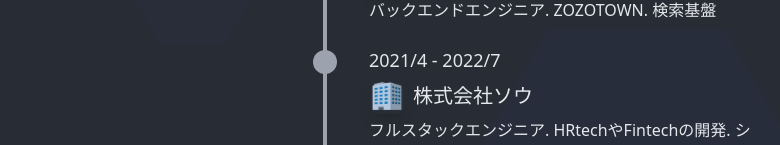
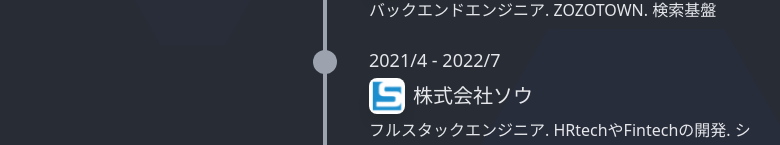
Before and after one commit to mahiro72/mahiro72-resume, a React (Create React App) app: page / in a window 1280 px wide. Shown: the part 654-799 px from the top of the page, without its empty margins (247-1027 px from the left). Built offline with nearby package versions, Linux system fonts and the light colour scheme.

Commit message:
add sou img

```diff
--- a/src/data/profile/work/data.ts
+++ b/src/data/profile/work/data.ts
@@ -3,6 +3,7 @@
 import img_teamlab from "../../../img/profile/work/teamlab.png"
 import img_cookpad from "../../../img/profile/work/cookpad.png"
 import img_plaid from "../../../img/profile/work/plaid.png"
+import img_sou from "../../../img/profile/work/sou.png"
 
 const data = {
     "work":[
@@ -20,7 +21,7 @@
         },
         {
             "date":"2021/4 - 2022/7",
-            "img":img_example,
+            "img":img_sou,
             "name":"株式会社ソウ",
             "about":"フルスタックエンジニア. HRtechやFintechの開発. システム設計からアーキテクチャ設計,コーディングなどすべて担当"
         },
```
Also changed, not shown: src/img/profile/work/sou.png (added).
